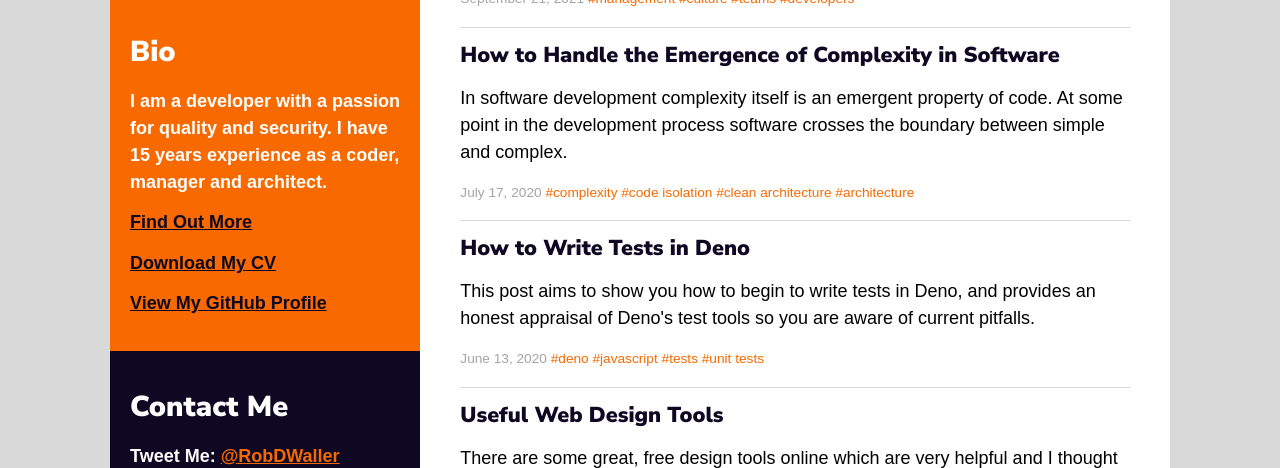
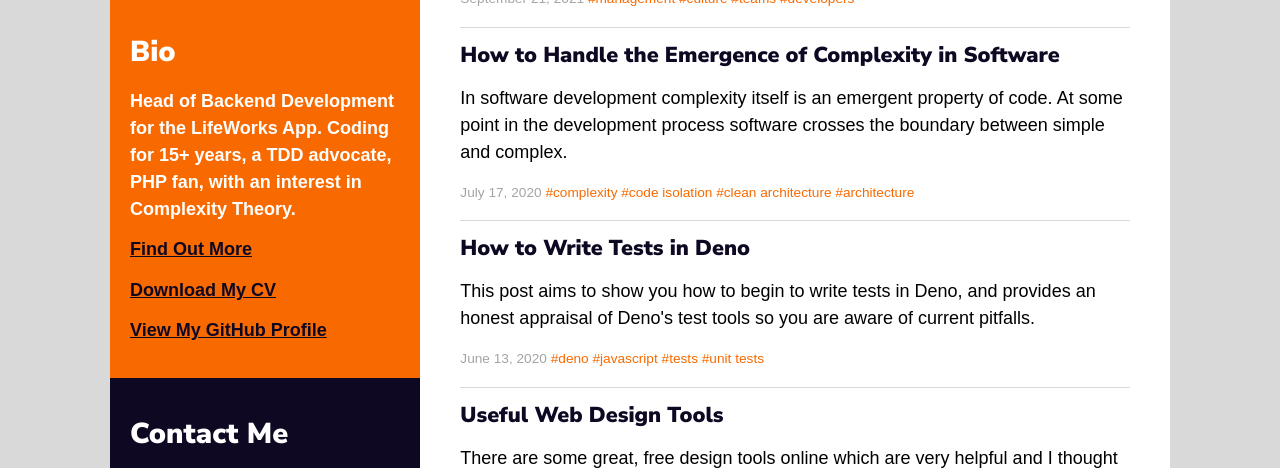
Before and after one commit to RobDWaller/robdwaller.github.io, a Jekyll site: the page built from index.html, in a window 1280 px wide and 900 px high, cut to the strip 432-900 px from the top of the window. Built offline with Jekyll 4.4.1, drawn with Linux system fonts in a browser that asks for light colours.

Commit message:
Update description field in config.yml to align with GitHub description.

```diff
--- a/_config.yml
+++ b/_config.yml
@@ -1,6 +1,6 @@
 title: "Rob Waller Blog and Profile Website: A Developer, Manager and Architect"
 page_title: "RobDWaller A Developer"
-description: "I am a developer with a passion for quality and security. I have 15 years experience as a coder, manager and architect."
+description: "Head of Backend Development for the LifeWorks App. Coding for 15+ years, a TDD advocate, PHP fan, with an interest in Complexity Theory."
 url: http://robdwaller.github.io
 twitter: "@robdwaller"
 
```
